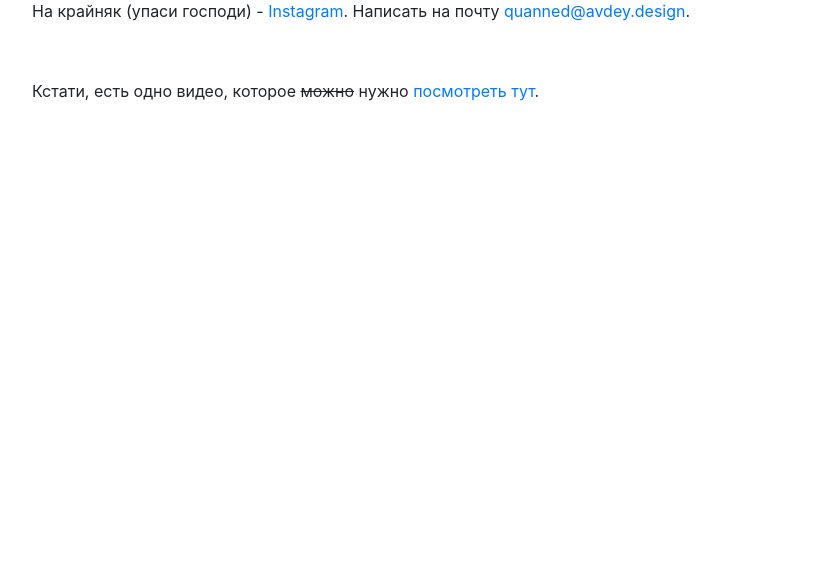
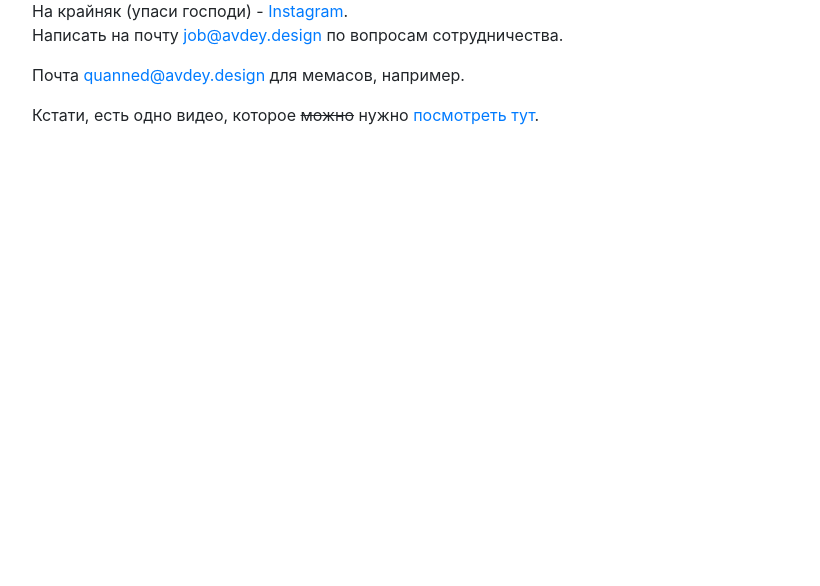
Before and after one commit to quanned/my-site, a plain HTML site: page index.html in a window 1280 px wide. Shown: the part 214-800 px from the top of the page, without its empty margins (53-873 px from the left). Drawn offline with nearby package versions, Linux system fonts and the light colour scheme.

Commit message:
mail update

```diff
--- a/index.html
+++ b/index.html
@@ -23,11 +23,11 @@
             <h2>Как со мной связаться?</h2>
             <p>
                 Написать в <a href="https://t.me/quanned">Telergam</a> или <a href="https://vk.cc/atYsNk">VK</a>.<br>
-                На крайняк (упаси господи) - <a href="https://www.instagram.com/quanned">Instagram</a>.
-                Написать на почту <a href="mailto:quanned@avdey.design">quanned@avdey.design</a>.<br>
+                На крайняк (упаси господи) - <a href="https://www.instagram.com/quanned">Instagram</a>. <br>
+                Написать на почту <a href="mailto:job@avdey.design">job@avdey.design</a> по вопросам сотрудничества.<br>
             </p>
-            <p style="color: white">
-                Почта <a style="color: white" href="mailto:quanned@avdey.design">для мемасов, например.</a>
+            <p>
+                Почта <a href="mailto:quanned@avdey.design">quanned@avdey.design</a> для мемасов, например.
             </p>
             <p>Кстати, есть одно видео, которое <del>можно</del> нужно <a href="https://youtu.be/EqQuihD0hoI">посмотреть
                     тут</a>.</p>
```
